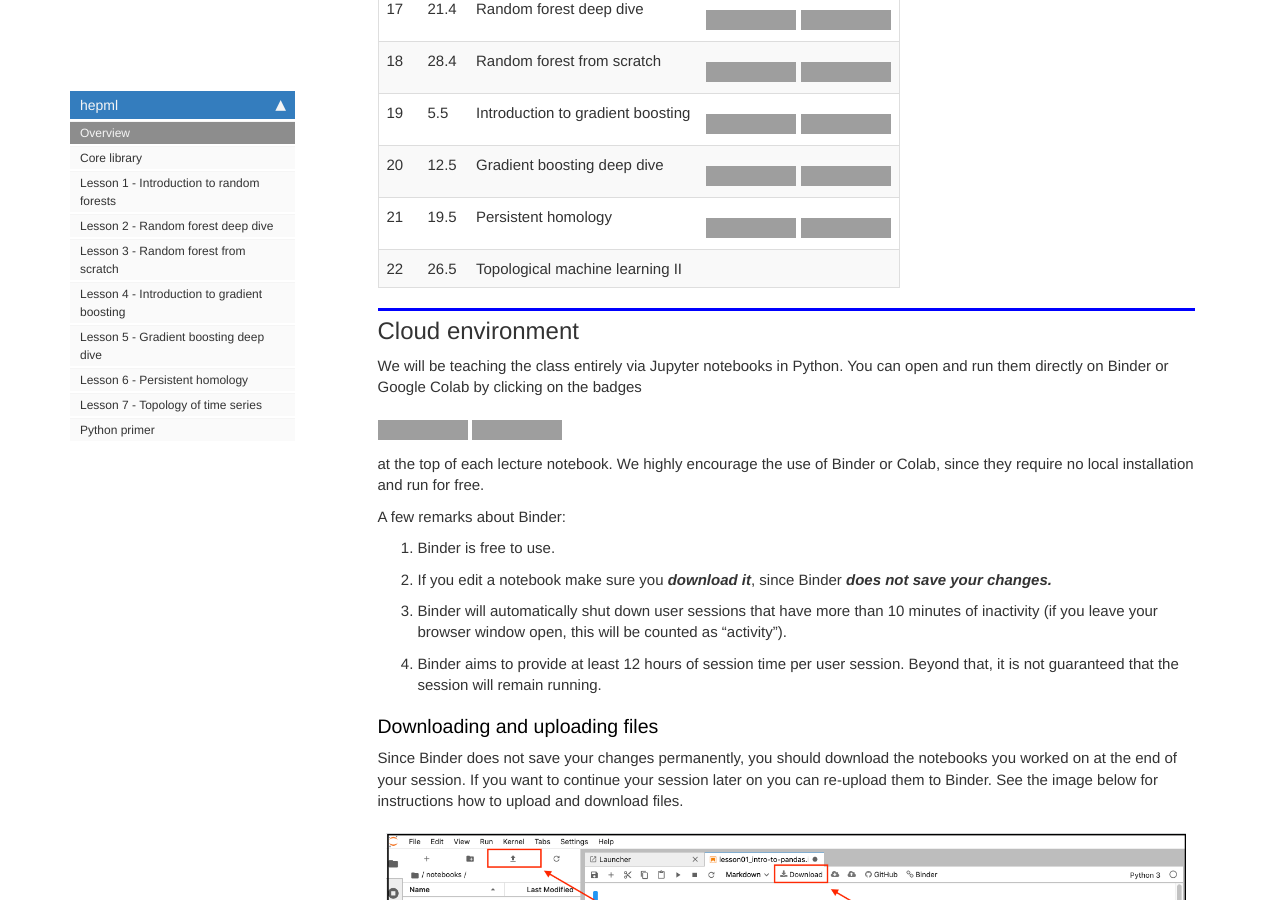
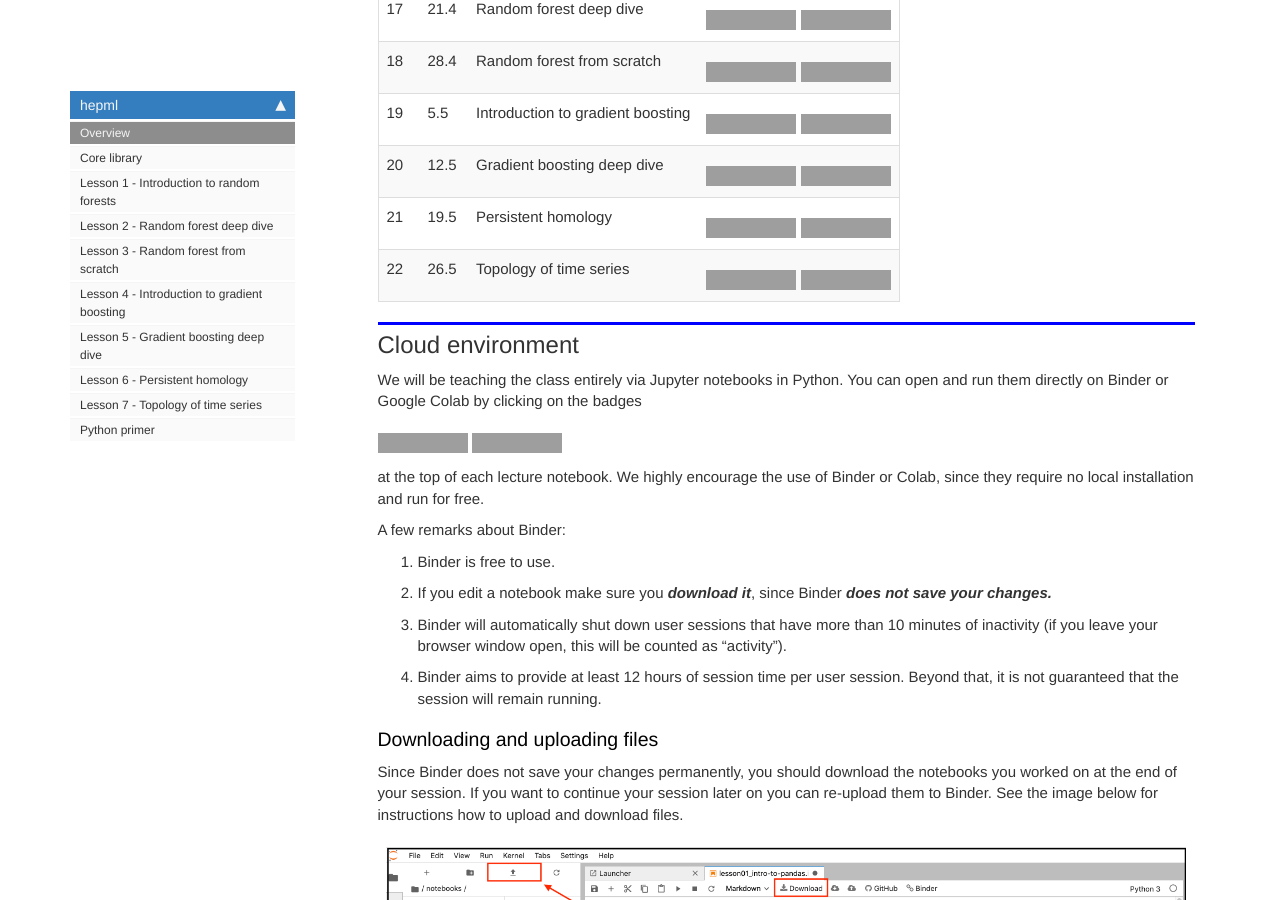
Before and after one commit to lewtun/hepml, a Jekyll site: the page built from docs/index.html, in a window 1280 px wide and 900 px high, scrolled down 1982 px. Built offline with Jekyll 4.4.1, drawn with Linux system fonts in a browser that asks for light colours; nearby versions of some CDN libraries; comment, search, counter and statistics services are not loaded; grey boxes are pictures that could not be loaded.

Commit message:
Add badges

```diff
--- a/docs/index.html
+++ b/docs/index.html
@@ -124,8 +124,8 @@
 <tr>
 <td style="text-align:left">22</td>
 <td style="text-align:left">26.5</td>
-<td style="text-align:left">Topological machine learning II</td>
-<td style="text-align:left"></td>
+<td style="text-align:left">Topology of time series</td>
+<td style="text-align:left"><a href="https://mybinder.org/v2/gh/lewtun/hepml/master?urlpath=lab/tree/notebooks%2Flesson07_topological-time-series.ipynb"><img src="https://mybinder.org/badge_logo.svg" alt="Binder"></a> <a href="https://colab.research.google.com/github/lewtun/hepml/blob/master/notebooks/lesson07_topological-time-series.ipynb"><img src="https://colab.research.google.com/assets/colab-badge.svg" alt="Open In Colab"></a></td>
 </tr>
 </tbody>
 </table>
```
Also changed, not shown: README.md, 1 other file.
